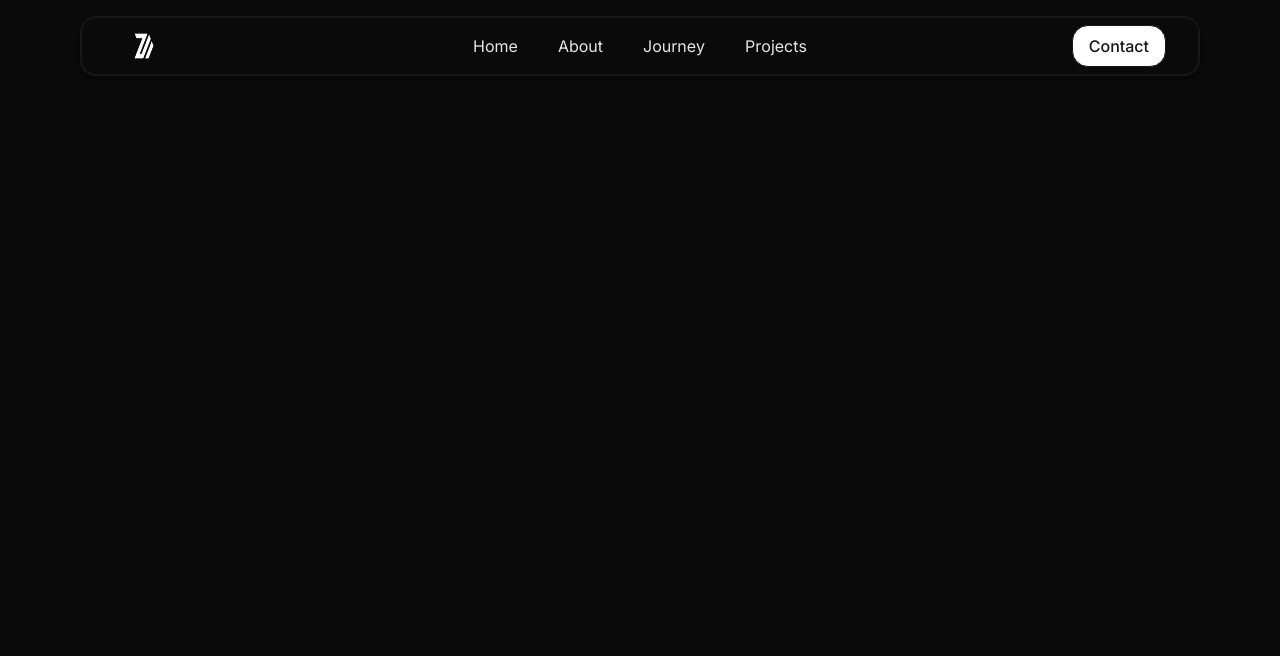
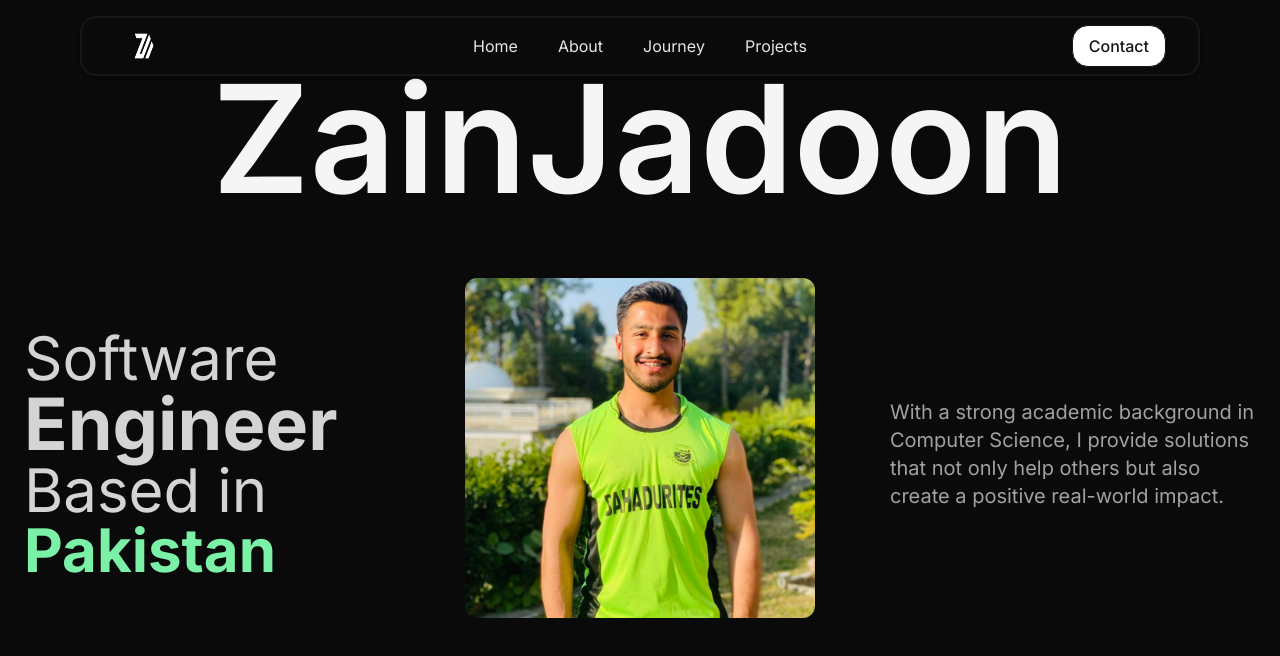
Before and after one commit to zainjadoon07/Portfolio-Main, a Next.js app: page / in a window 1280 px wide. Shown: the top 656 px of the page. Built offline with nearby package versions, Linux system fonts and the light colour scheme.

Commit message:
Home section Almost done

```diff
--- a/app/Homepage.jsx
+++ b/app/Homepage.jsx
@@ -1,10 +1,52 @@
+import { ThreeDCard } from "@/components/Card.jsx";
+
 const Homepage = () => {
   return (
-   <div className="bg-neutral-950 h-screen text-neutral-100 text-8xl">
+    <div className="bg-neutral-950 min-h-screen text-neutral-100 flex flex-col pt-16 font-inter overflow-x-hidden">
 
+      {/* Name */}
+      <div className="text-[50px] sm:text-[80px] md:text-[110px] lg:text-[150px]
+                      flex justify-center font-semibold leading-none">
+        ZainJadoon
+      </div>
 
-   </div>
-  )
-}
+      {/* Main Content */}
+      <div className="flex flex-col lg:flex-row justify-around items-center h-full w-full
+                      gap-10 px-6 py-12">
+
+        {/* Left Text */}
+        <div className="w-full text-4xl sm:text-5xl md:text-6xl lg:text-6xl
+                        text-neutral-300 text-center lg:text-left">
+          <p>
+            Software <br />
+            <strong className="text-7xl sm:text-6xl md:text-7xl">
+              Engineer
+            </strong>{" "}
+            Based in{" "}
+            <strong className="text-green-300">Pakistan</strong>
+          </p>
+        </div>
+
+        {/* 3D Card */}
+        <div className="w-full flex items-center justify-center">
+          <div className="w-[260px] sm:w-[320px] md:w-[380px] lg:w-[420px]">
+            <ThreeDCard />
+          </div>
+        </div>
+
+        {/* Right Paragraph */}
+        <div className="w-full max-w-lg text-base sm:text-lg md:text-xl
+                        text-neutral-400 flex justify-center items-center text-center lg:text-left">
+          <p>
+            With a strong academic background in Computer Science, I provide
+            solutions that not only help others but also create a positive real-world impact.
+          </p>
+        </div>
+
+      </div>
+
+    </div>
+  );
+};
 
 export default Homepage;
--- /dev/null
+++ b/components/Card.jsx
@@ -0,0 +1,22 @@
+"use client";
+import React from "react";
+import { CardBody, CardContainer, CardItem } from "@/components/ui/3d-card";
+
+export function ThreeDCard() {
+  return (
+    <CardContainer className="inter-var">
+      <CardBody
+        className="w-full">
+
+        <CardItem translateZ="100" className="w-full mt-4">
+          <img
+            src="/image.png"
+            height="500"
+            width="350"
+            className="h-85 object-cover rounded-xl group-hover/card:shadow-xl bg-neutral-900"
+            alt="thumbnail" />
+        </CardItem>
+        </CardBody>
+    </CardContainer>
+  );
+}
--- a/components/Navbar.jsx
+++ b/components/Navbar.jsx
@@ -27,8 +27,6 @@ const Navbar = () => {
         stagger:{amount:0.7,
           from:"random",
         }
-
-
     })
 
 
--- a/components/ui/3d-card.jsx
+++ b/components/ui/3d-card.jsx
@@ -42,7 +42,7 @@ export const CardContainer = ({
   return (
     <MouseEnterContext.Provider value={[isMouseEntered, setIsMouseEntered]}>
       <div
-        className={cn("py-20 flex items-center justify-center", containerClassName)}
+        className={cn("flex items-center justify-center", containerClassName)}
         style={{
           perspective: "1000px",
         }}>
@@ -72,7 +72,7 @@ export const CardBody = ({
   return (
     <div
       className={cn(
-        "h-96 w-96 [transform-style:preserve-3d]  [&>*]:[transform-style:preserve-3d]",
+        "h-96 w-96 transform-3d  *:transform-3d:[transform-style:preserve-3d]",
         className
       )}>
       {children}
```
Also changed, not shown: public/image.png (added).
